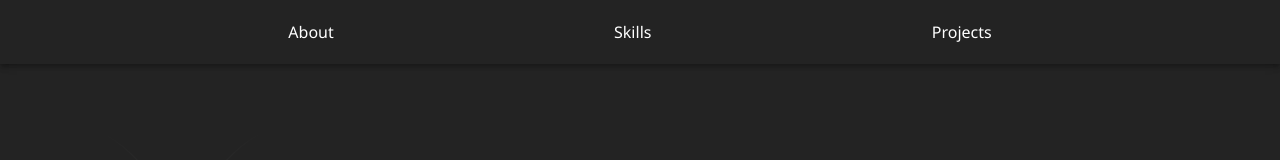
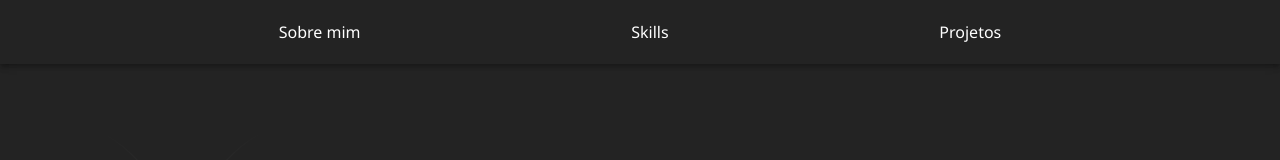
Before and after one commit to DevKneves/Portifolio, a React (Vite) app in the folder my-portifolio/: page / in a window 1280 px wide. Shown: the top 160 px of the page. Built offline with nearby package versions, Linux system fonts and the light colour scheme.

Commit message:
refactor: I changed the portfolio language to my native language

```diff
--- a/my-portifolio/src/componants/NavBar/NavBar.tsx
+++ b/my-portifolio/src/componants/NavBar/NavBar.tsx
@@ -9,9 +9,9 @@
       <>
           <AppBar position="absolute">
             <StyledToobar>
-            <MenuItem>About</MenuItem>
+            <MenuItem>Sobre mim</MenuItem>
             <MenuItem>Skills</MenuItem>
-            <MenuItem>Projects</MenuItem>
+            <MenuItem>Projetos</MenuItem>
             </StyledToobar>
           </AppBar>
       </>
```
